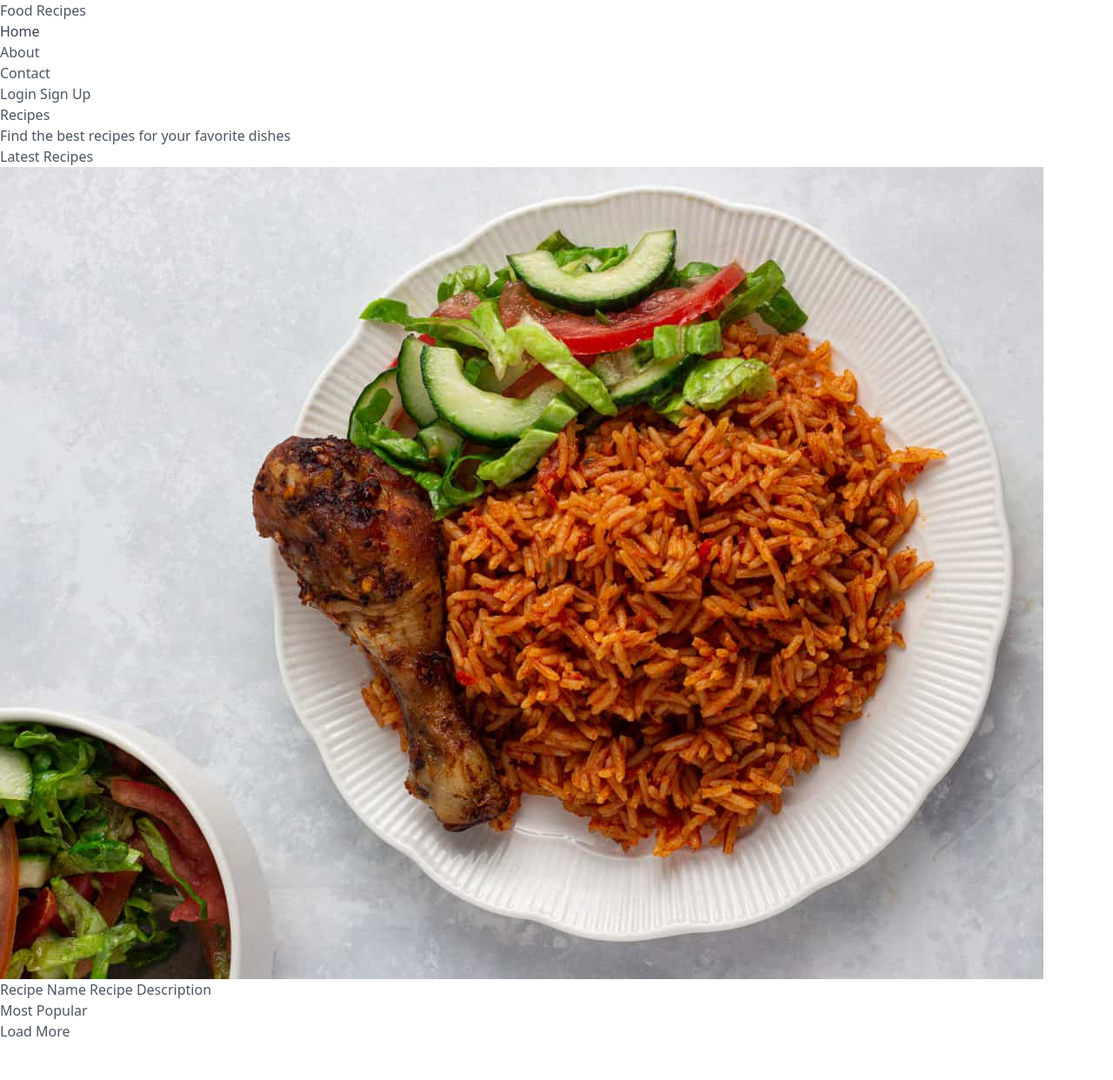
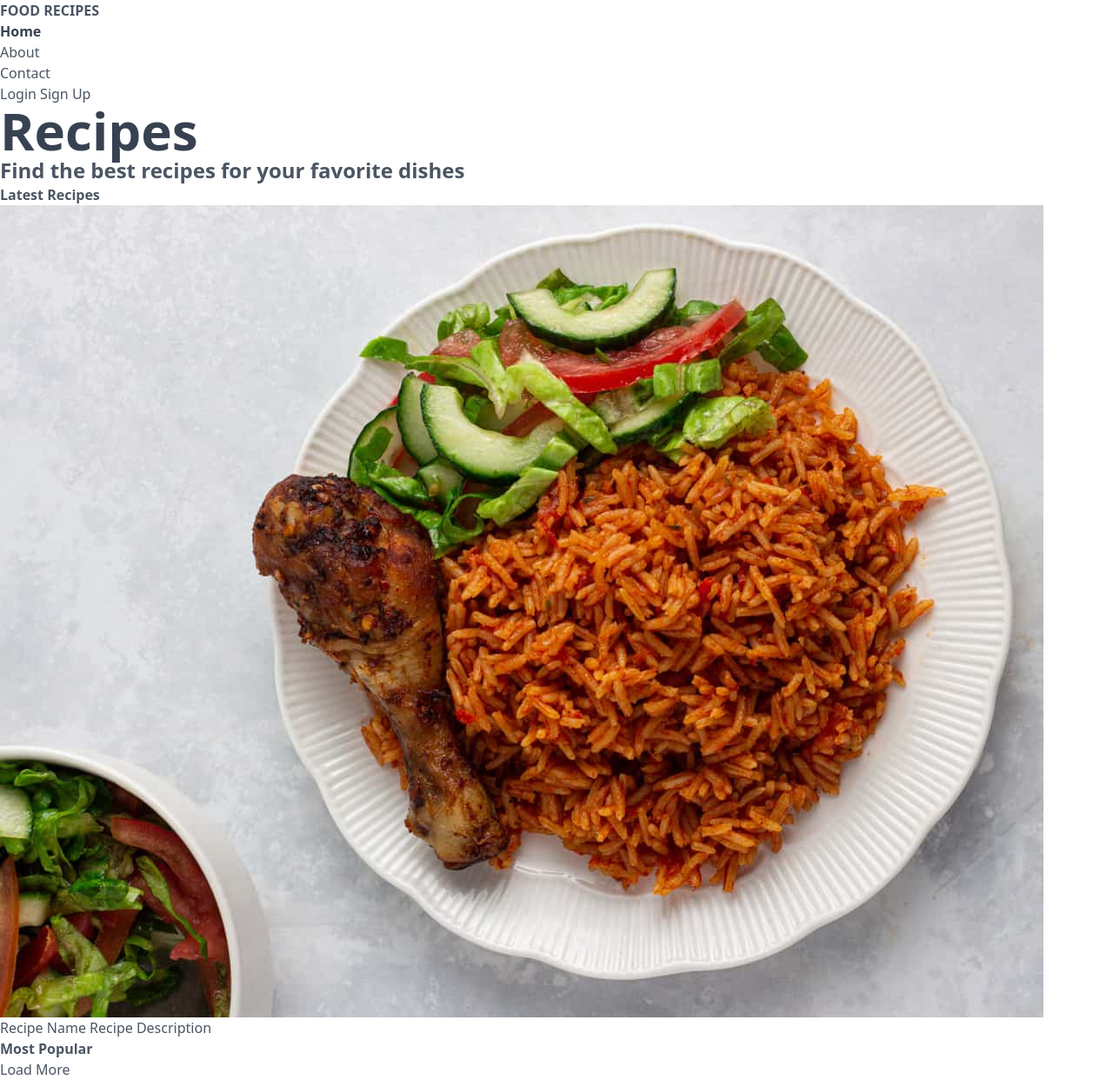
Before and after one commit to AmeerBamigbayan/FoodRecipes, a website: page public/index.html in a window 1280 px wide. Shown: the whole page at 87% size. Before the commit the page ends 1198 px from the top, so only its background shows below. Drawn offline with nearby package versions, Linux system fonts and the light colour scheme.

Commit message:
Update index.html

```diff
--- a/public/index.html
+++ b/public/index.html
@@ -12,12 +12,12 @@
         <div>
             <nav>
                 <div>
-                    <h1>
+                    <h1 class="font-bold uppercase">
                         <a href="#">Food Recipes</a>
                     </h1>
                 </div>
                 <ul>
-                    <li class="text-gray-700">
+                    <li class="text-gray-700 font-bold">
                         <a href="#">
                             <span>Home</span>
                         </a>
@@ -43,12 +43,12 @@
             </div>
 
             <header>
-                <h2>Recipes</h2>
-                <p>Find the best recipes for your favorite dishes</p>
+                <h2 class="text-gray-700 text-6xl font-semibold">Recipes</h2>
+                <p class="text-2xl font-semibold">Find the best recipes for your favorite dishes</p>
             </header>
 
             <div>
-                <h4>Latest Recipes</h4>
+                <h4 class="font-bold">Latest Recipes</h4>
 
                 <div>
                     <!-----Cards-->
@@ -62,7 +62,7 @@
                     </div>
                 </div>
 
-                <h4>Most Popular</h4>
+                <h4 class="font-bold">Most Popular</h4>
                 <div>
                     <!-----Cards-->
                 </div>
```
